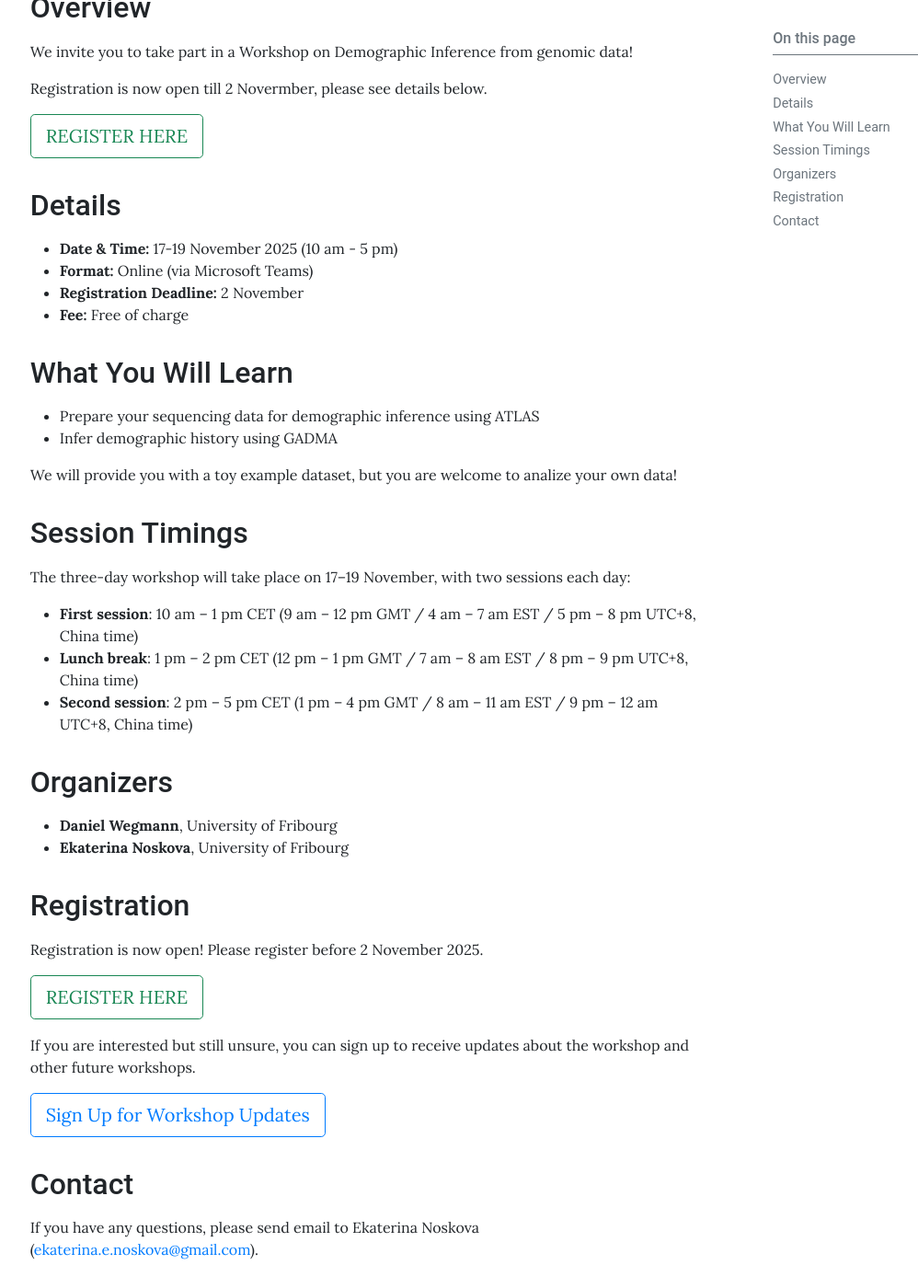
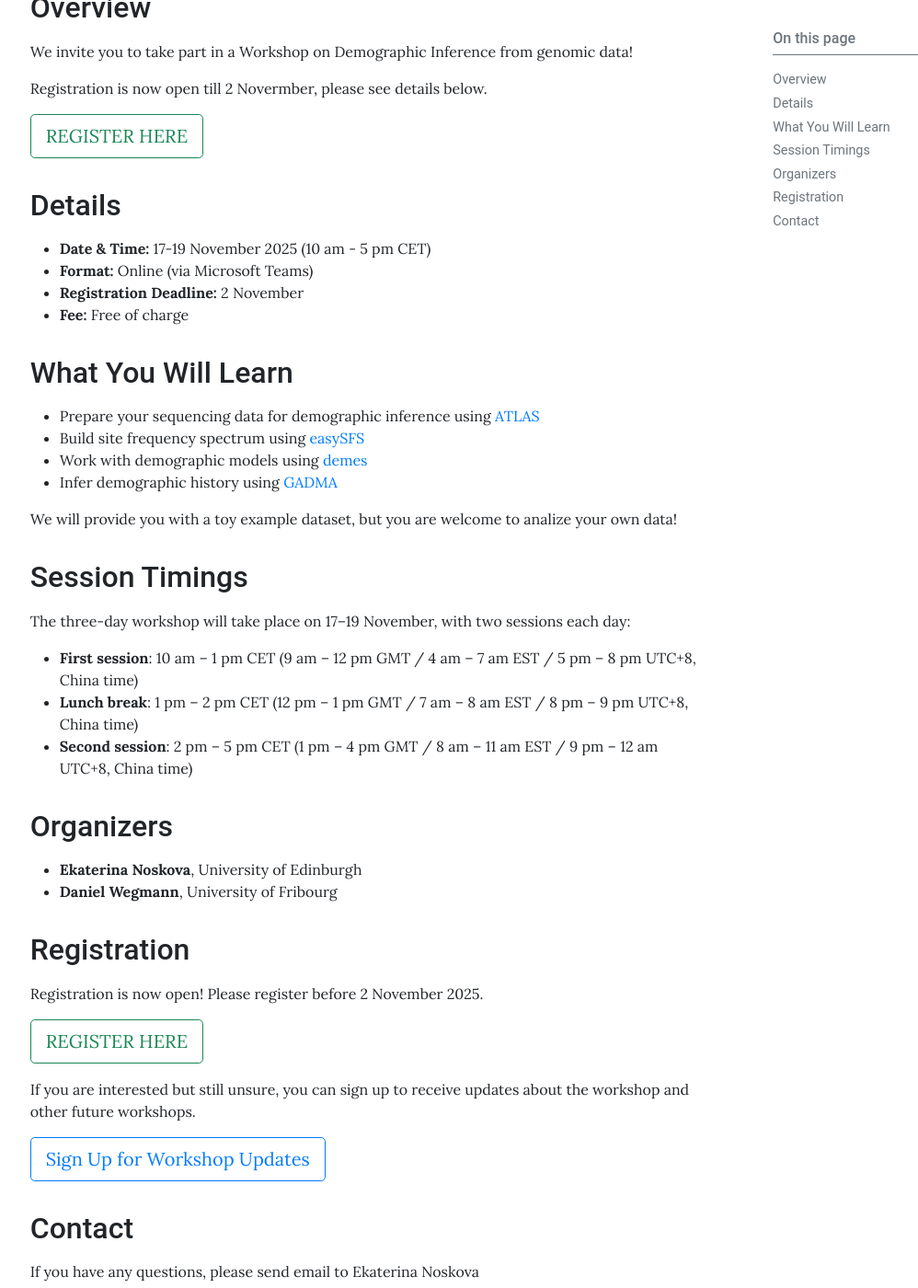
Before and after one commit to gadmaworkshop/gadmaworkshop.github.io, a Jekyll site: the page built from pages/workshops/2025-11-17.md, in a window 1280 px wide and 1400 px high, scrolled down 408 px. Shown: the whole window at 92% size, without its empty margins (73-1071 px from the left). Built offline with Jekyll 4.4.1, drawn with Linux system fonts in a browser that asks for light colours.

Commit message:
Update website

```diff
--- a/pages/workshops/2025-11-17.md
+++ b/pages/workshops/2025-11-17.md
@@ -17,15 +17,17 @@ Registration is now open till 2 Novermber, please see details below.
 
 ## Details
 
-* **Date & Time:** 17-19 November 2025 (10 am - 5 pm)
+* **Date & Time:** 17-19 November 2025 (10 am - 5 pm CET)
 * **Format:** Online (via Microsoft Teams)
 * **Registration Deadline:** 2 November
 * **Fee:** Free of charge
 
 ## What You Will Learn
 
-* Prepare your sequencing data for demographic inference using ATLAS
-* Infer demographic history using GADMA
+* Prepare your sequencing data for demographic inference using [ATLAS](https://bitbucket.org/wegmannlab/atlas)
+* Build site frequency spectrum using [easySFS](https://github.com/isaacovercast/easySFS)
+* Work with demographic models using [demes](https://github.com/popsim-consortium/demes-python)
+* Infer demographic history using [GADMA](https://github.com/ctlab/GADMA)
 
 We will provide you with a toy example dataset, but you are welcome to analize your own data!
 
@@ -39,8 +41,8 @@ The three-day workshop will take place on 17–19 November, with two sessions ea
 
 ## Organizers
 
+* **Ekaterina Noskova**, University of Edinburgh
 * **Daniel Wegmann**, University of Fribourg
-* **Ekaterina Noskova**, University of Fribourg
 
 ## Registration
 
```
